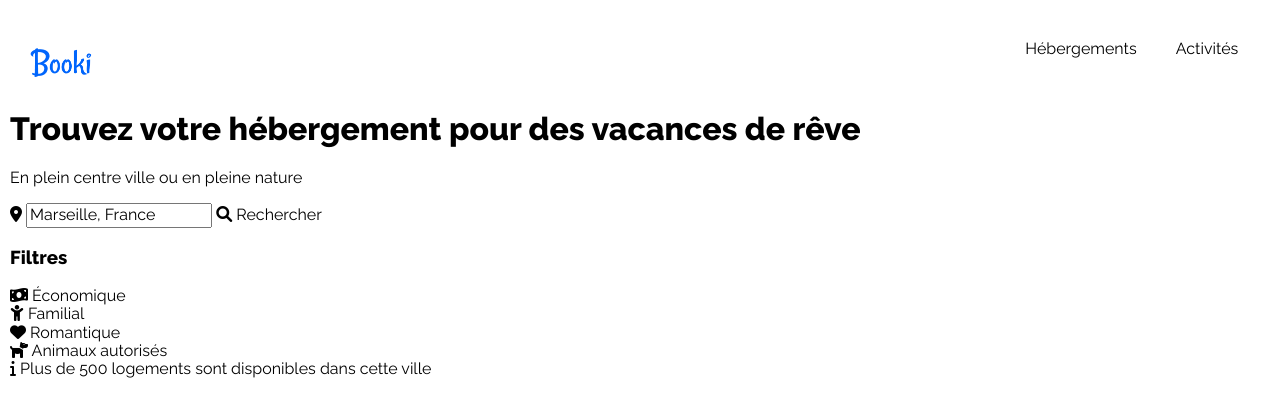
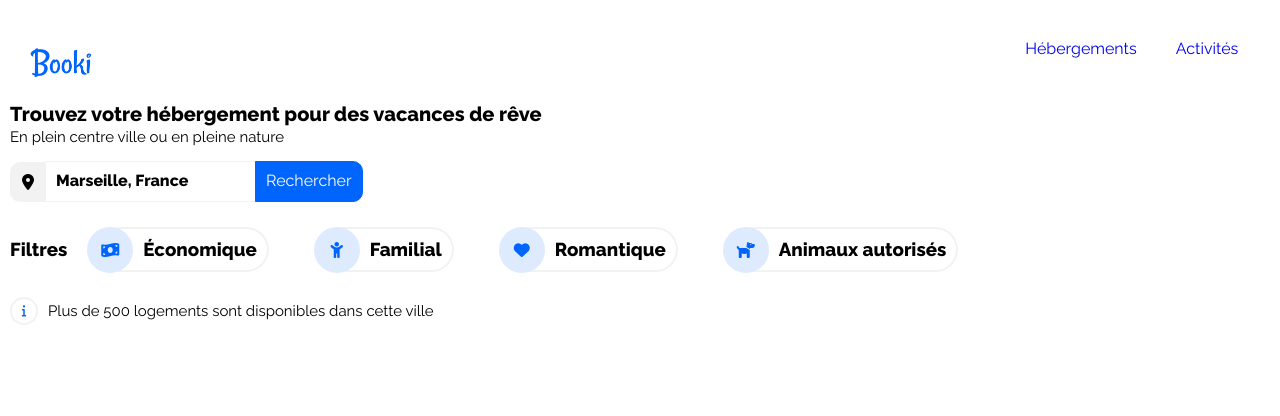
Before and after one commit to KLdvl/OC_P2_Booki, a plain HTML site: page index.html in a window 1280 px wide. Drawn offline with Linux system fonts and the light colour scheme.

Commit message:
Style section recherche et filtres

```diff
--- a/index.html
+++ b/index.html
@@ -24,8 +24,8 @@
     <header class="header">
       <div class="logo"><img src="./images/logo/Booki.png" alt="logo" /></div>
       <nav class="menu">
-        <div class="menu__item">Hébergements</div>
-        <div class="menu__item">Activités</div>
+        <div class="menu__item"><a href="#">Hébergements</a></div>
+        <div class="menu__item"><a href="#">Activités</a></div>
       </nav>
     </header>
     <!-- Fin de header -->
@@ -40,43 +40,52 @@
         <form class="searchbar__form">
           <span class="dot"><i class="fa-solid fa-location-dot"></i></span>
           <input
-            type="text"
+            type="search"
             value="Marseille, France"
             placeholder="Destination"
           />
-          <span class="searchbar__form--button google"
+          <span class="searchbar__form--button glass"
             ><i class="fa-solid fa-magnifying-glass"></i
           ></span>
-          <span class="searchbar__form--button wide">Rechercher</span>
+          <span class="searchbar__form--button search">Rechercher</span>
         </form>
+
+        <!-- Partie Filtres -->
+
         <div class="filters">
+          <div class="filters__container">
             <div class="filters__title">
               <h3>Filtres</h3>
             </div>
+
             <div class="filters__items">
               <div class="filter">
-              <span class="filter__icon"
-                ><i class="fa-solid fa-money-bill-wave"></i
-              ></span>
-              <span class="filter__name">Économique</span>
+                <span class="filter__icon">
+                  <i class="fa-solid fa-money-bill-wave"></i>
+                </span>
+                <h3 class="filter__name">Économique</h3>
               </div>
               <div class="filter">
                 <span class="filter__icon"
                   ><i class="fa-solid fa-child"></i
                 ></span>
-              <span class="filter__name">Familial</span>
+                <h3 class="filter__name">Familial</h3>
               </div>
               <div class="filter">
                 <span class="filter__icon"
                   ><i class="fa-solid fa-heart"></i
                 ></span>
-              <span class="filter__name">Romantique</span>
+                <h3 class="filter__name">Romantique</h3>
               </div>
               <div class="filter">
-              <span class="filter__icon"><i class="fa-solid fa-dog"></i></span>
-              <span class="filter__name">Animaux autorisés</span>
+                <span class="filter__icon"
+                  ><i class="fa-solid fa-dog"></i
+                ></span>
+                <h3 class="filter__name">Animaux autorisés</h3>
               </div>
             </div>
+          </div>
+
           <div class="filters__infos">
             <span class="filters__infos--icon"
               ><i class="fa-solid fa-info"></i
@@ -86,6 +95,8 @@
             >
           </div>
         </div>
+
+        <!-- Fin de la partie filtres -->
       </section>
       <!-- Fin de la barre de recherche -->
     </main>
--- a/public/css/style.css
+++ b/public/css/style.css
@@ -7,12 +7,32 @@ body {
   margin: 0 10px;
   box-sizing: border-box;
 }
+a {
+  text-decoration: none;
+}
+a:visited {
+  color: inherit;
+}
 
 img {
   object-fit: cover;
 }
 
-/* Début de Header */
+h1 {
+  font-size: 20px;
+}
+h3 {
+  margin: 5px 0;
+}
+
+input {
+  border: none;
+}
+input:focus {
+  outline: none;
+}
+
+/* Début de header */
 
 .header {
   display: flex;
@@ -34,8 +54,122 @@ img {
   text-align: center;
   padding-top: 40px;
   cursor: pointer;
+  transition: all 100ms ease-in-out;
 }
 .menu__item:hover {
   color: #0065fc;
   border-top: 2px solid #0065fc;
 }
+/* Fin de header */
+
+/* Début de barre de recherche */
+
+.searchbar .searchbar__title p {
+  font-size: 15px;
+  margin-top: -10px;
+}
+.searchbar__form {
+  display: flex;
+  align-items: center;
+  max-width: 30%;
+}
+.searchbar .searchbar__form .dot {
+  display: flex;
+  justify-content: center;
+  padding: 10px;
+  background-color: #f2f2f2;
+  border: 2px solid #f2f2f2;
+  border-radius: 10px 0 0 10px;
+}
+.searchbar .searchbar__form input {
+  border-top: 1px solid #f2f2f2;
+  border-bottom: 1px solid #f2f2f2;
+  padding: 10px;
+  font-weight: 800;
+}
+.searchbar .searchbar__form .searchbar__form--button.glass {
+  visibility: hidden;
+}
+.searchbar .searchbar__form .searchbar__form--button.search {
+  border-radius: 0 10px 10px 0;
+  padding: 10px;
+  position: relative;
+  right: 20px;
+}
+.searchbar .searchbar__form .searchbar__form--button {
+  background-color: #0065fc;
+  color: white;
+  border: 1px solid #0065fc;
+}
+.filters {
+  display: flex;
+  flex-direction: column;
+}
+.filters .filters__container {
+  display: flex;
+  align-items: center;
+  flex-wrap: wrap;
+  margin: 20px 0;
+  /* font-size: 12px; */
+}
+.filters .filters__container .filters__title {
+  margin-right: 20px;
+}
+.filters .filters__container .filters__items {
+  display: flex;
+  flex-wrap: wrap;
+}
+.filters .filters__container .filters__items .filter {
+  display: flex;
+  align-items: center;
+  margin-right: 20px;
+}
+.filters .filters__container .filters__items .filter .filter__name {
+  border: 2px solid #f2f2f2;
+  border-left: none;
+  border-radius: 0 50px 50px 0;
+  padding: 10px 10px 10px 35px;
+  position: relative;
+  right: 25px;
+  cursor: pointer;
+  transition: all 200ms ease-in-out;
+}
+.filters .filters__container .filters__items .filter .filter__name:hover {
+  color: #0065fc;
+  background-color: #deebff;
+}
+.filters .filters__container .filters__items .filter .filter__icon {
+  display: flex;
+  align-items: center;
+  justify-content: center;
+  width: 20px;
+  height: 20px;
+  border: 3px solid #deebff;
+  background-color: #deebff;
+  color: #0065fc;
+  border-radius: 100%;
+  padding: 10px;
+  z-index: 2;
+  cursor: pointer;
+}
+.filters .filters__infos {
+  display: flex;
+  align-items: center;
+}
+.filters .filters__infos .filters__infos--icon {
+  display: flex;
+  align-items: center;
+  justify-content: center;
+  color: #0065fc;
+  border: 2px solid #f2f2f2;
+  border-radius: 100%;
+  margin-right: 10px;
+  height: 20px;
+  width: 20px;
+  font-size: 12px;
+  padding: 2px;
+}
+.filters .filters__infos .filters__infos--text {
+  font-size: 15px;
+}
+/* Fin de barre de recherche */
```
Lines whose indentation alone changed are shown as unchanged.
